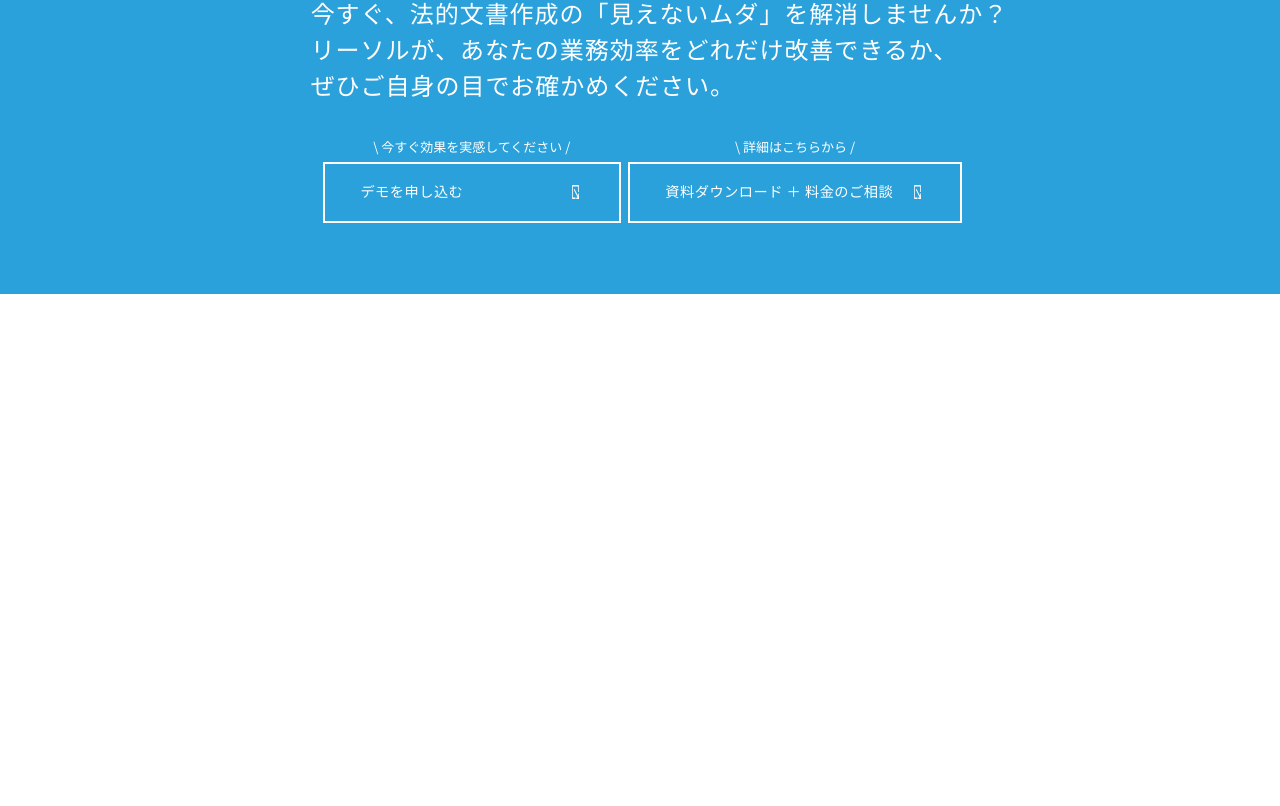
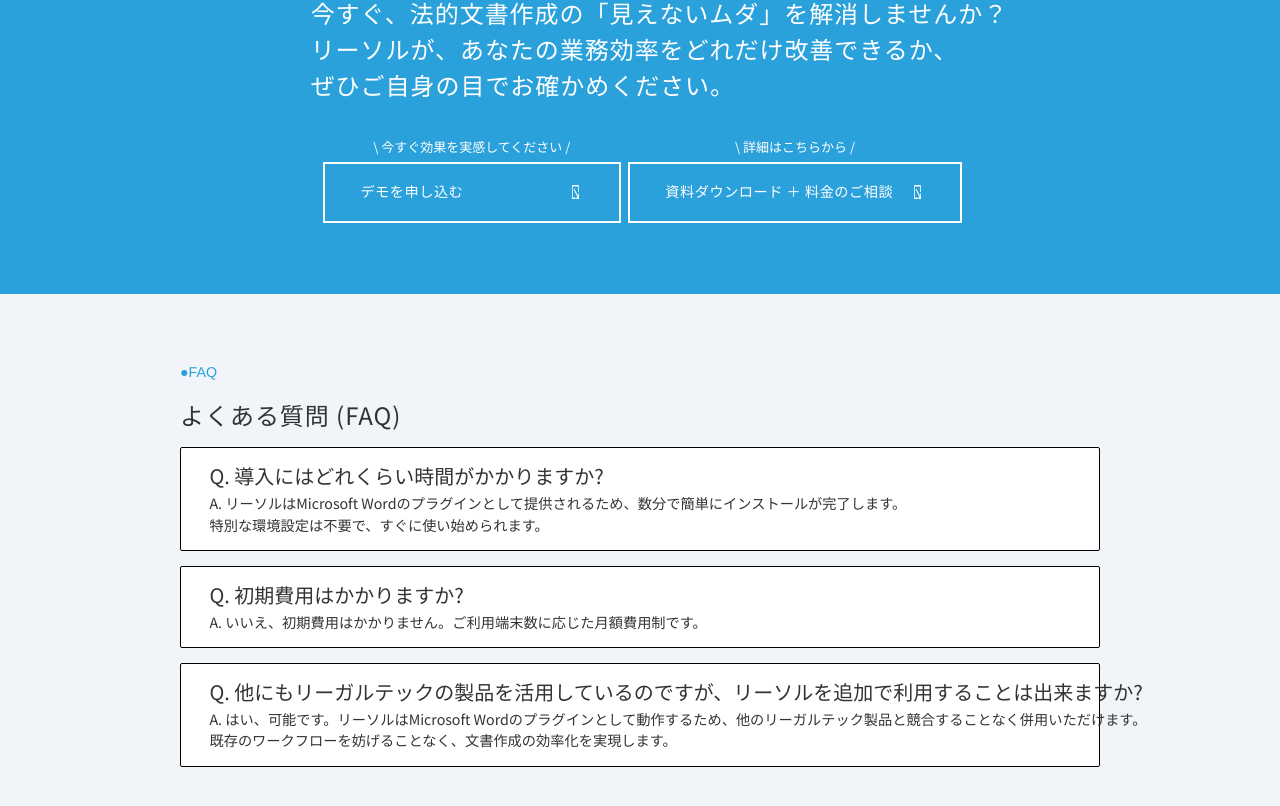
Before and after one commit to byamadaro1013/samurai-dx, a Next.js app: page /leasur in a window 1280 px wide. Shown: the part 5801-6607 px from the top of the page. Before the commit the page ends 6095 px from the top, so only its background shows below. Built offline with nearby package versions, Linux system fonts and the light colour scheme.

Commit message:
Add FAQ section to Leasur page with dynamic content for enhanced user support

```diff
--- a/src/app/leasur/page.tsx
+++ b/src/app/leasur/page.tsx
@@ -3,6 +3,7 @@
 import About from "@/components/sections/leasur/About";
 import Service from "@/components/sections/leasur/Service";
 import Leasure from "@/components/sections/leasur/Leasure";
+import Faq from "@/components/sections/leasur/Faq";
 
 export default function Leasur() {
   return (
@@ -14,6 +15,7 @@
       </div>
       <Service />
       <Leasure />
+      <Faq />
     </main>
   );
 }
--- /dev/null
+++ b/src/components/sections/leasur/Faq.tsx
@@ -0,0 +1,51 @@
+import React from "react";
+import { FAQ_DATA } from "@/const/leasur";
+
+const Faq = () => {
+  return (
+    <section className="relative flex size-full flex-col items-center gap-10 bg-slate-100 px-0 py-20">
+      <div className="flex flex-col items-start gap-10">
+        {/* Title Section */}
+        <div className="flex flex-col items-start gap-4 leading-[0]">
+          <div className="relative inline-grid place-items-start whitespace-pre text-nowrap">
+            <p className="relative font-helvetica text-base leading-4 text-[#2ba1db]">
+              ●FAQ
+            </p>
+            <p className="relative mt-[18px] font-gothic text-[24px] leading-[1.5] tracking-[0.96px] text-[#333333]">
+              よくある質問 (FAQ)
+            </p>
+          </div>
+
+          {/* FAQ Items */}
+          <div className="relative inline-grid place-items-start gap-4">
+            {FAQ_DATA.map((faq, index) => (
+              <div
+                key={index}
+                className="flex w-[64.688rem] flex-col gap-[3px] rounded-[2px] border border-solid border-black bg-white px-8 py-4 font-gothic text-[#333333]"
+              >
+                {/* Question */}
+                <p className="whitespace-pre text-[20px] leading-[28px]">
+                  {faq.question}
+                </p>
+
+                {/* Answer */}
+                <div className="whitespace-pre text-base leading-6">
+                  {faq.answer.map((line, i) => (
+                    <p
+                      key={i}
+                      className={i < faq.answer.length - 1 ? "mb-0" : ""}
+                    >
+                      {line}
+                    </p>
+                  ))}
+                </div>
+              </div>
+            ))}
+          </div>
+        </div>
+      </div>
+    </section>
+  );
+};
+
+export default Faq;
--- a/src/const/leasur/index.ts
+++ b/src/const/leasur/index.ts
@@ -147,6 +147,29 @@
   },
 ];
 
+// FAQ Data
+export const FAQ_DATA = [
+  {
+    question: "Q. 導入にはどれくらい時間がかかりますか?",
+    answer: [
+      "A. リーソルはMicrosoft Wordのプラグインとして提供されるため、数分で簡単にインストールが完了します。",
+      "特別な環境設定は不要で、すぐに使い始められます。",
+    ],
+  },
+  {
+    question: "Q. 初期費用はかかりますか?",
+    answer: ["A. いいえ、初期費用はかかりません。ご利用端末数に応じた月額費用制です。"],
+  },
+  {
+    question:
+      "Q. 他にもリーガルテックの製品を活用しているのですが、リーソルを追加で利用することは出来ますか?",
+    answer: [
+      "A. はい、可能です。リーソルはMicrosoft Wordのプラグインとして動作するため、他のリーガルテック製品と競合することなく併用いただけます。",
+      "既存のワークフローを妨げることなく、文書作成の効率化を実現します。",
+    ],
+  },
+];
+
 // Vercel Analytics Events
 export const VercelAnalyticsApplyButtonClick =
   "leasur_apply_button_click";
```
